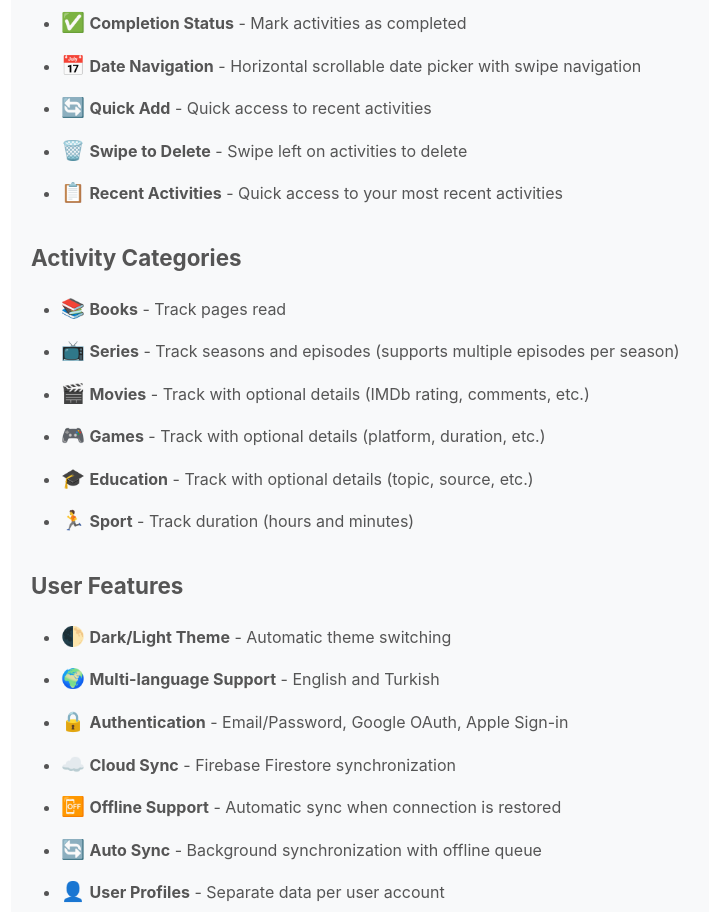
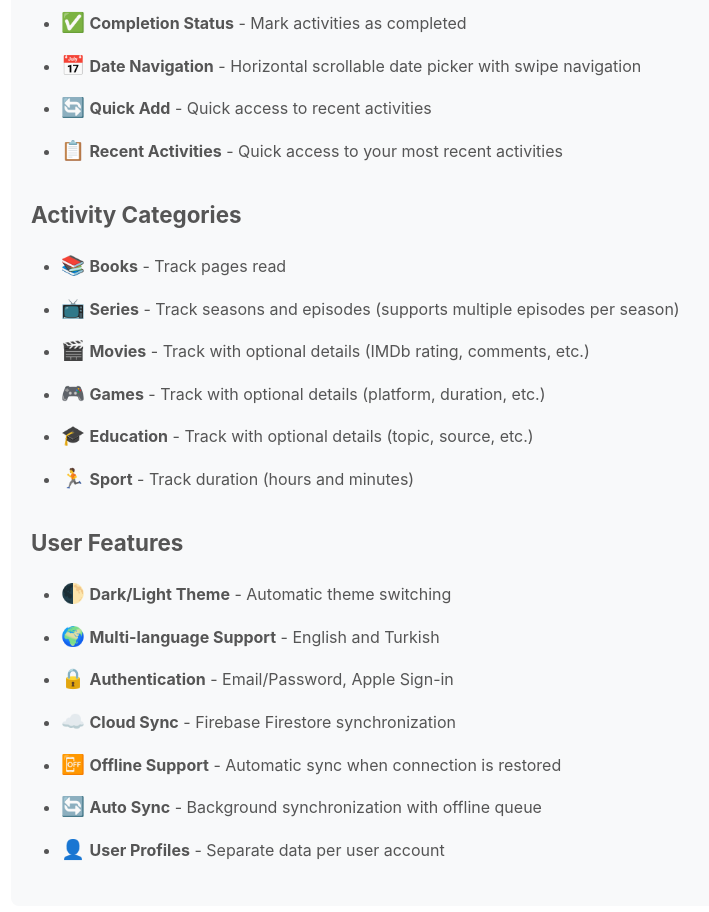
Before and after one commit to emrekiziltepe/binge-log, a website: page index.html in a window 1280 px wide. Shown: the part 781-1693 px from the top of the page, without its empty margins (219-928 px from the left). Drawn offline with Linux system fonts and the light colour scheme.

Commit message:
docs: Update index.html and README.md to remove 'Swipe to Delete' feature and adjust authentication details

```diff
--- a/index.html
+++ b/index.html
@@ -42,7 +42,6 @@
                 <li><span class="emoji">✅</span> <strong>Completion Status</strong> - Mark activities as completed</li>
                 <li><span class="emoji">📅</span> <strong>Date Navigation</strong> - Horizontal scrollable date picker with swipe navigation</li>
                 <li><span class="emoji">🔄</span> <strong>Quick Add</strong> - Quick access to recent activities</li>
-                <li><span class="emoji">🗑️</span> <strong>Swipe to Delete</strong> - Swipe left on activities to delete</li>
                 <li><span class="emoji">📋</span> <strong>Recent Activities</strong> - Quick access to your most recent activities</li>
             </ul>
             <h3>Activity Categories</h3>
@@ -58,7 +57,7 @@
             <ul>
                 <li><span class="emoji">🌓</span> <strong>Dark/Light Theme</strong> - Automatic theme switching</li>
                 <li><span class="emoji">🌍</span> <strong>Multi-language Support</strong> - English and Turkish</li>
-                <li><span class="emoji">🔒</span> <strong>Authentication</strong> - Email/Password, Google OAuth, Apple Sign-in</li>
+                <li><span class="emoji">🔒</span> <strong>Authentication</strong> - Email/Password, Apple Sign-in</li>
                 <li><span class="emoji">☁️</span> <strong>Cloud Sync</strong> - Firebase Firestore synchronization</li>
                 <li><span class="emoji">📴</span> <strong>Offline Support</strong> - Automatic sync when connection is restored</li>
                 <li><span class="emoji">🔄</span> <strong>Auto Sync</strong> - Background synchronization with offline queue</li>
@@ -87,7 +86,7 @@
                 <li><strong>Horizontal Date Picker</strong> - Scrollable week view with today highlighted</li>
                 <li><strong>Streak Card</strong> - Compact single-line display of current and best streak</li>
                 <li><strong>Activity Cards</strong> - Modern card design with:
-                    <ul><li>Category emoji and color</li><li>Completion status indicator</li><li>Rating badge (1-10 stars)</li><li>Swipe to delete with chevron indicator</li><li>Goal indicator (🎯) for future activities</li></ul>
+                    <ul><li>Category emoji and color</li><li>Completion status indicator</li><li>Rating badge (1-10 stars)</li><li>Goal indicator (🎯) for future activities</li></ul>
                 </li>
                 <li><strong>Quick Add Menu</strong> - Access recent activities for quick logging</li>
                 <li><strong>Floating Action Buttons</strong> - Add activity and quick add toggle</li>
```
Also changed, not shown: README.md.
